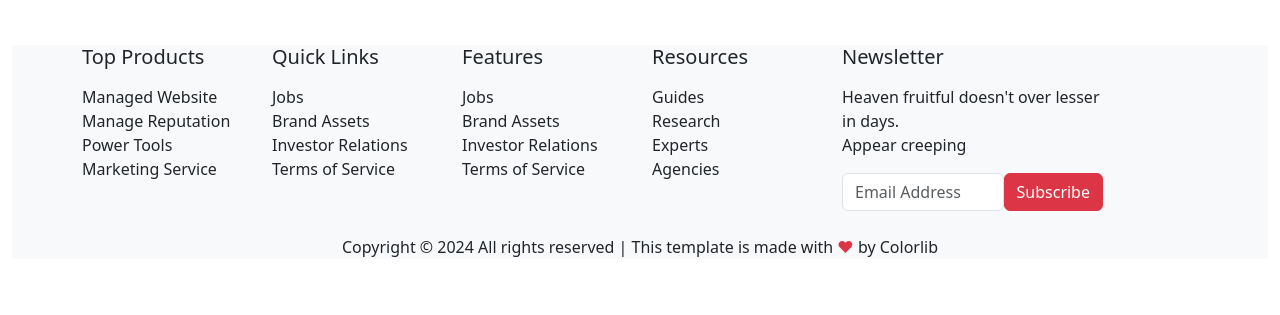
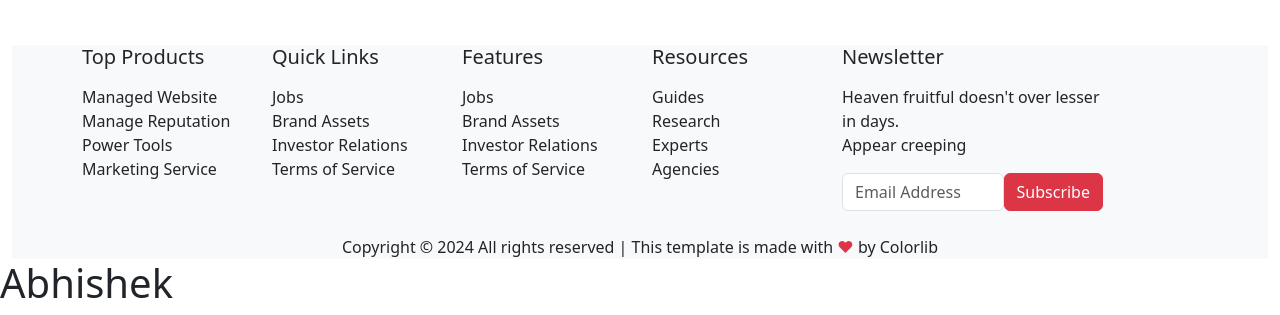
Before and after one commit to abhi4315/furniture, a plain HTML site: page index.html in a window 1280 px wide. Shown: the part 4613-4928 px from the top of the page. Before the commit the page ends 4872 px from the top, so only its background shows below. Drawn offline with nearby package versions, Linux system fonts and the light colour scheme.

Commit message:
Update index.html
update last by abhishek

```diff
--- a/index.html
+++ b/index.html
@@ -573,7 +573,9 @@
   </footer>
   <!-- </section> -->
 </section>
-
+<div>
+    <h1>Abhishek</h1>
+</div>
 
 
   </section>
```
